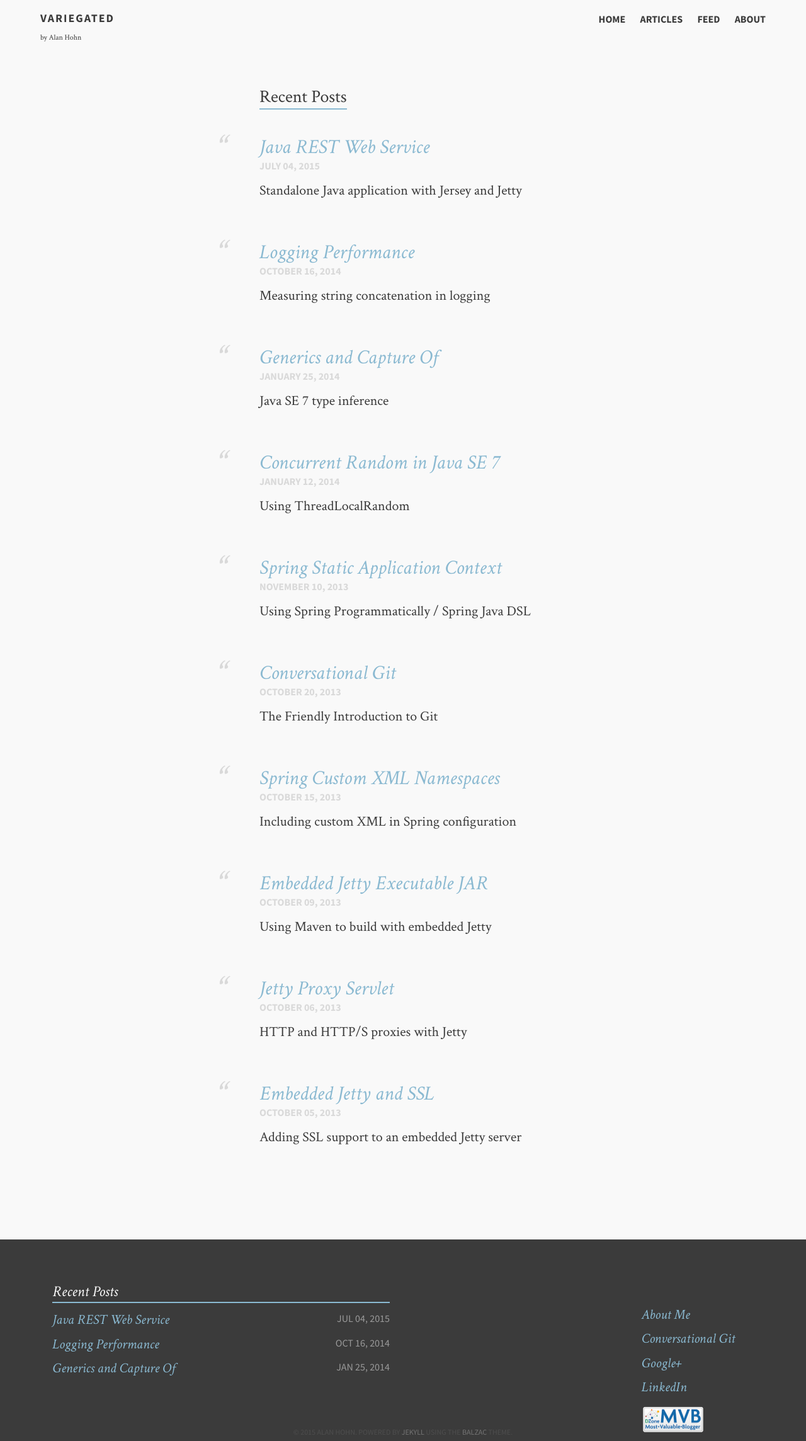
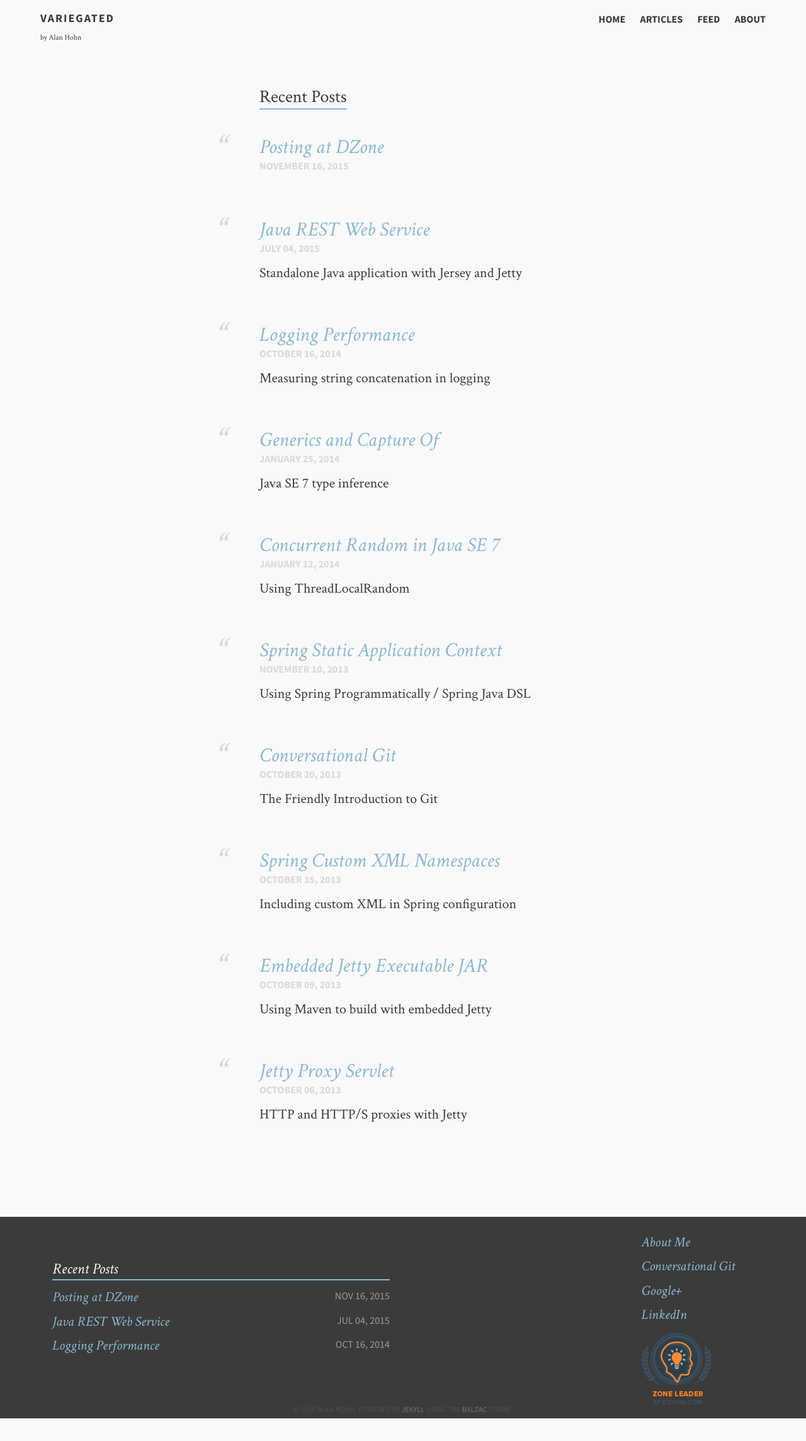
Before and after one commit to AlanHohn/alanhohn.github.io, a Jekyll site: the page built from index.md, in a window 1280 px wide. Shown: the whole page at 63% size. Built offline with Jekyll 4.4.1, drawn with Linux system fonts in a browser that asks for light colours; after the commit the page ends 2252 px from its top, so only the background shows below that; part of the change alters nothing that is shown.

Commit message:
zone leader

```diff
--- a/_includes/footer.html
+++ b/_includes/footer.html
@@ -29,7 +29,7 @@
             <li><a id="twit" href="http://twitter.com/{{ site.owner.twitter }}" target="_blank"><span class="foot-link">@{{ site.owner.twitter }}</span></a></li>
             {% endif %}
 
-            <a id="mvb" href="http://java.dzone.com/user/311799" target="_blank"><img src="/images/mvb.png" alt="DZone Most Valuable Blogger" width="100" height="45"/></a>
+            <a id="zl" href="https://dzone.com/users/311799/AlanHohn.html" target="_blank"><img src="/images/zl.png" alt="DZone Zone Leader" width="111" height="118"/></a>
 
         </ul>
     </div>
--- /dev/null
+++ b/_posts/2015-11-16-zone-leader.markdown
@@ -0,0 +1,33 @@
+---
+layout: post
+title: "Posting at DZone"
+description: ""
+category: articles
+tags: [meta,announcement]
+---
+
+Since this blog was new, the content has been syndicated at [DZone][dz]
+through their Most Valuable Blogger (MVB) program. Most of the people
+who have read what I've written have read it there, so it's been
+advantageous to me, especially when I was starting as a new blogger.
+
+Recently I was invited to join their Zone Leader program. As a result,
+I am joining a number of others posting original content at DZone and
+helping to syndicate the work of MVBs. It's been a pleasure getting to
+know many of the other zone leaders, many of whom have impressive
+resumes in software development.
+
+As a result, I intend to shift posting over to DZone directly. So this
+blog will be a little quieter. One downside is that there isn't a way
+to get an RSS feed just for my articles, though there is a [direct link][art].
+
+I may use this blog for personal matters, or for items that don't quite
+fit the format over there. I will also post a periodic list of articles
+that have I written for DZone, so at least there will be some utility
+to my RSS feed. For those few (ok, very few) people who subscribe directly
+to this blog, I hope you'll subscribe to the [DZone feed][df], where
+my articles as well as those of many other interesting folks will appear.
+
+[dz]:https://dzone.com/
+[art]:https://dzone.com/users/311799/AlanHohn.html?sort=articles
+[df]:https://dzone.com/pages/feeds
--- a/assets/css/i.css
+++ b/assets/css/i.css
@@ -919,7 +919,7 @@ footer .prev-posts li span.date {
 }
 footer .social {
   position: absolute;
-  top: 109px;
+  top: 30px;
   display: inline;
   float: left;
   width: 14.16667%;
```
Also changed, not shown: images/mvb.png (deleted), images/zl.png (added).
